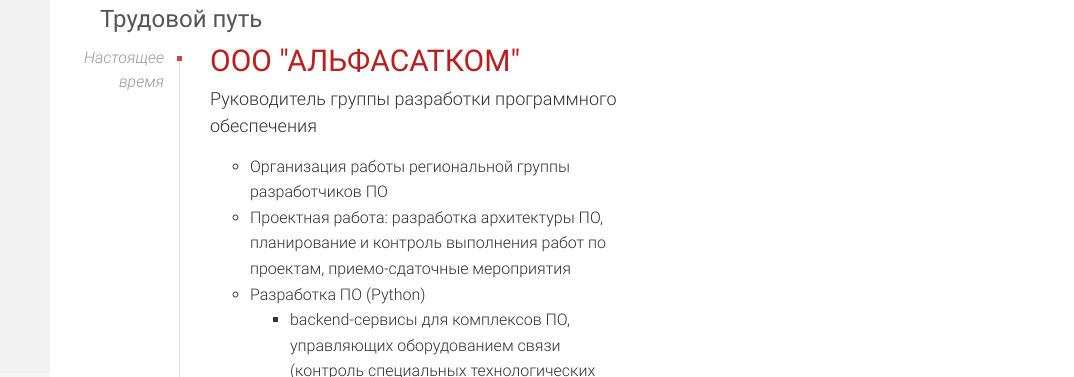
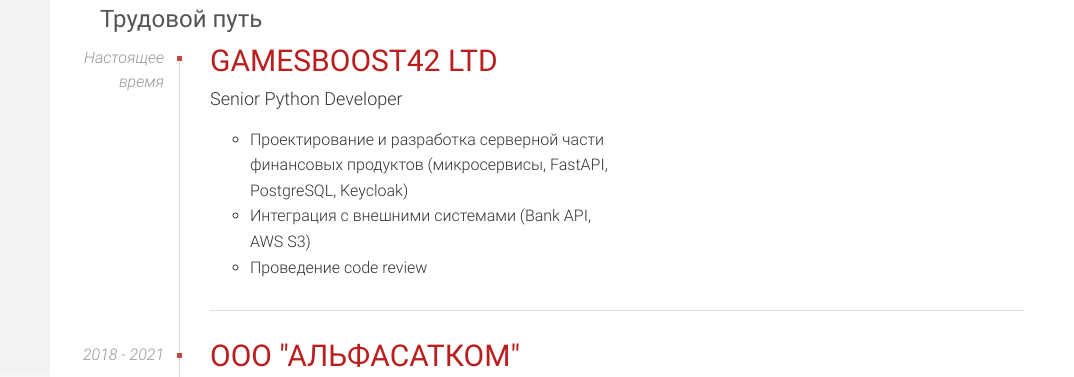
Before and after one commit to dnarkhipov/dnarkhipov.github.io, a plain HTML site: page index.html in a window 1280 px wide. Shown: the part 427-804 px from the top of the page, 206-1280 px from the left. Drawn offline with Linux system fonts and the light colour scheme.

Commit message:
Update projects history

```diff
--- a/index.html
+++ b/index.html
@@ -83,6 +83,24 @@
                     <li class="timeline_element project">
                         <div class="timeline_element-date">
                             <time class="timeline_element-date-text">Настоящее время</time>
+                        </div>
+                        <div class="timeline_element-contents">
+                            <div class="project-text">
+                                <div class="project-title"><a target="_blank" href="https://gamesboost42.com">GAMESBOOST42 LTD</a></div>
+                                <div class="project-subtitle">Senior Python Developer</div>
+                                <div class="project-description">
+                                    <ul>
+                                        <li>Проектирование и разработка серверной части финансовых продуктов (микросервисы, FastAPI, PostgreSQL, Keycloak)</li>
+                                        <li>Интеграция с внешними системами (Bank API, AWS S3)</li>
+                                        <li>Проведение code review</li>
+                                    </ul>
+                                </div>
+                            </div>
+                        </div>
+                    </li>
+                    <li class="timeline_element project">
+                        <div class="timeline_element-date">
+                            <time class="timeline_element-date-text">2018 - 2021</time>
                         </div>
                         <div class="timeline_element-contents">
                             <div class="project-text">
```
